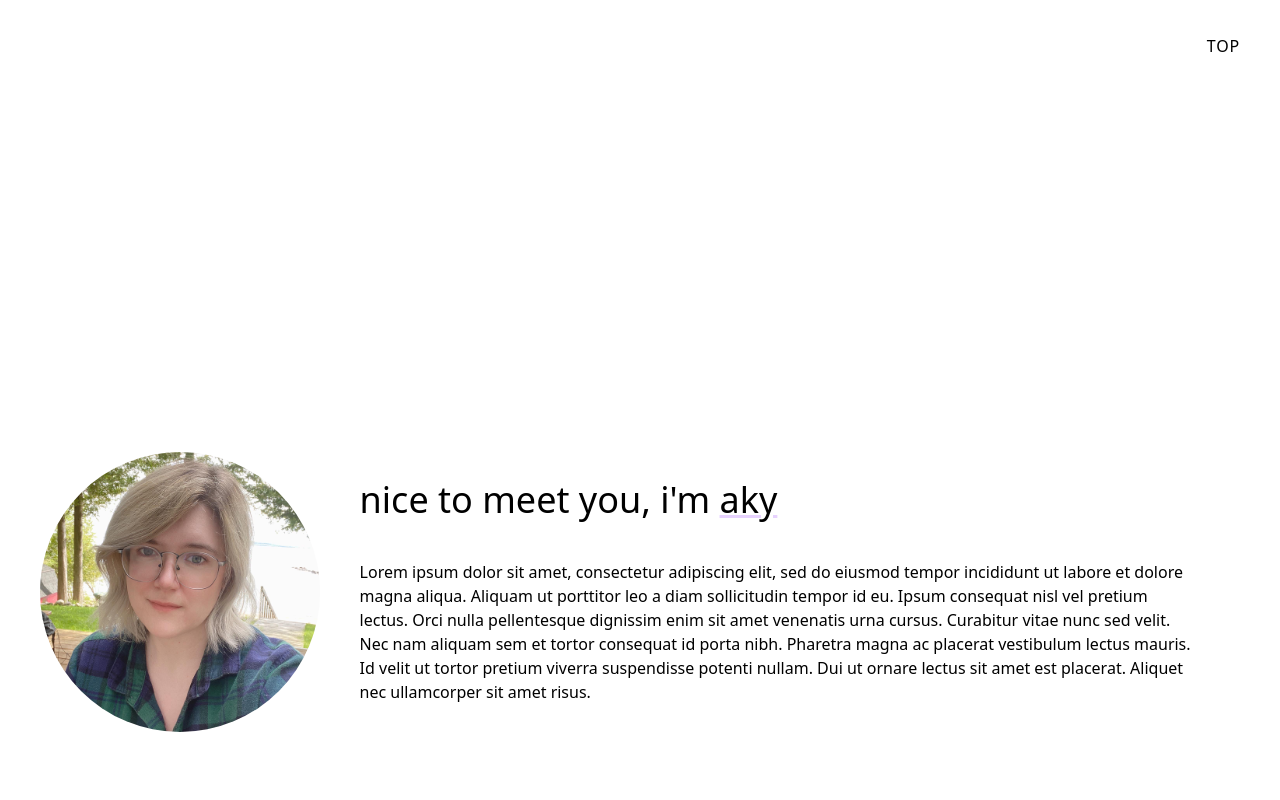
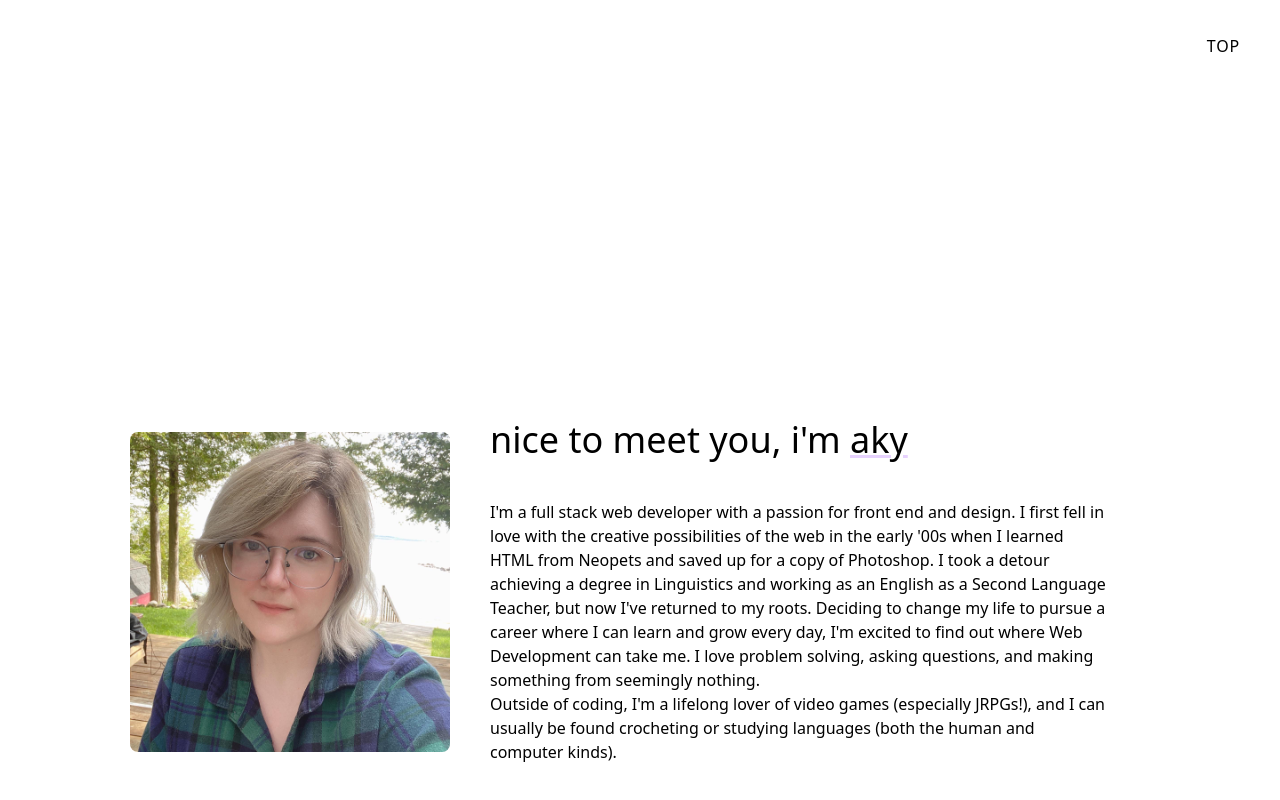
Before and after one commit to solidquartz/portfolio-site, a Next.js app: page / in a window 1280 px wide. Shown: the part 698-1498 px from the top of the page. Built offline with nearby package versions, Linux system fonts and the light colour scheme.

Commit message:
Wrote about, fixed up css, ready to go

```diff
--- a/components/About.tsx
+++ b/components/About.tsx
@@ -11,29 +11,24 @@ function About({}: Props) {
       initial={{ opacity: 0 }}
       whileInView={{ opacity: 1 }}
       transition={{ duration: 1.8 }}
-      className="flex flex-col relative h-screen text-center md:text-left md:flex-row max-w-7xl px-10 justify-evenly mx-auto items-center snap-center"
+      className="flex flex-col relative h-screen text-center md:text-left md:flex-row max-w-[1100px] px-10 justify-evenly mx-auto items-center snap-center"
     >
       <Image
         src={akyprofile}
         alt="an image of aky"
-        className="-mb-20 lg:mb-0 flex-shrink-0 w-56 h-56 rounded-full object-cover mg:rounded-lg md:w-56 md:h-56 xl:w-[400] xl:h-[500]"
+        className="w-56 h-56 rounded-full object-cover md:rounded-lg md:w-56 md:h-56 min-w-[300px]"
       />
 
-      <div className="space-y-10 px-0 md:px-10">
+      <div className="space-y-10 px-0 md:px-10 max-w-[700px]">
         <h3 className="text-4xl font-thin">
           nice to meet you, i'm{" "}
           <span className="underline decoration-purple-300/60">aky</span>
         </h3>
         <p className="text-base">
-          Lorem ipsum dolor sit amet, consectetur adipiscing elit, sed do
-          eiusmod tempor incididunt ut labore et dolore magna aliqua. Aliquam ut
-          porttitor leo a diam sollicitudin tempor id eu. Ipsum consequat nisl
-          vel pretium lectus. Orci nulla pellentesque dignissim enim sit amet
-          venenatis urna cursus. Curabitur vitae nunc sed velit. Nec nam aliquam
-          sem et tortor consequat id porta nibh. Pharetra magna ac placerat
-          vestibulum lectus mauris. Id velit ut tortor pretium viverra
-          suspendisse potenti nullam. Dui ut ornare lectus sit amet est
-          placerat. Aliquet nec ullamcorper sit amet risus.
+          I'm a full stack web developer with a passion for front end and design. I first fell in love with the creative possibilities of the web in the early '00s when I learned HTML from Neopets and saved up for a copy of Photoshop. I took a detour achieving a degree in Linguistics and working as an English as a Second Language Teacher, but now I've returned to my roots. Deciding to change my life to pursue a career where I can learn and grow every day, I'm excited to find out where Web Development can take me. I love problem solving, asking questions, and making something from seemingly nothing.
+          <p>
+          Outside of coding, I'm a lifelong lover of video games (especially JRPGs!), and I can usually be found crocheting or studying languages (both the human and computer kinds).
+          </p>
         </p>
       </div>
     </motion.div>
```
